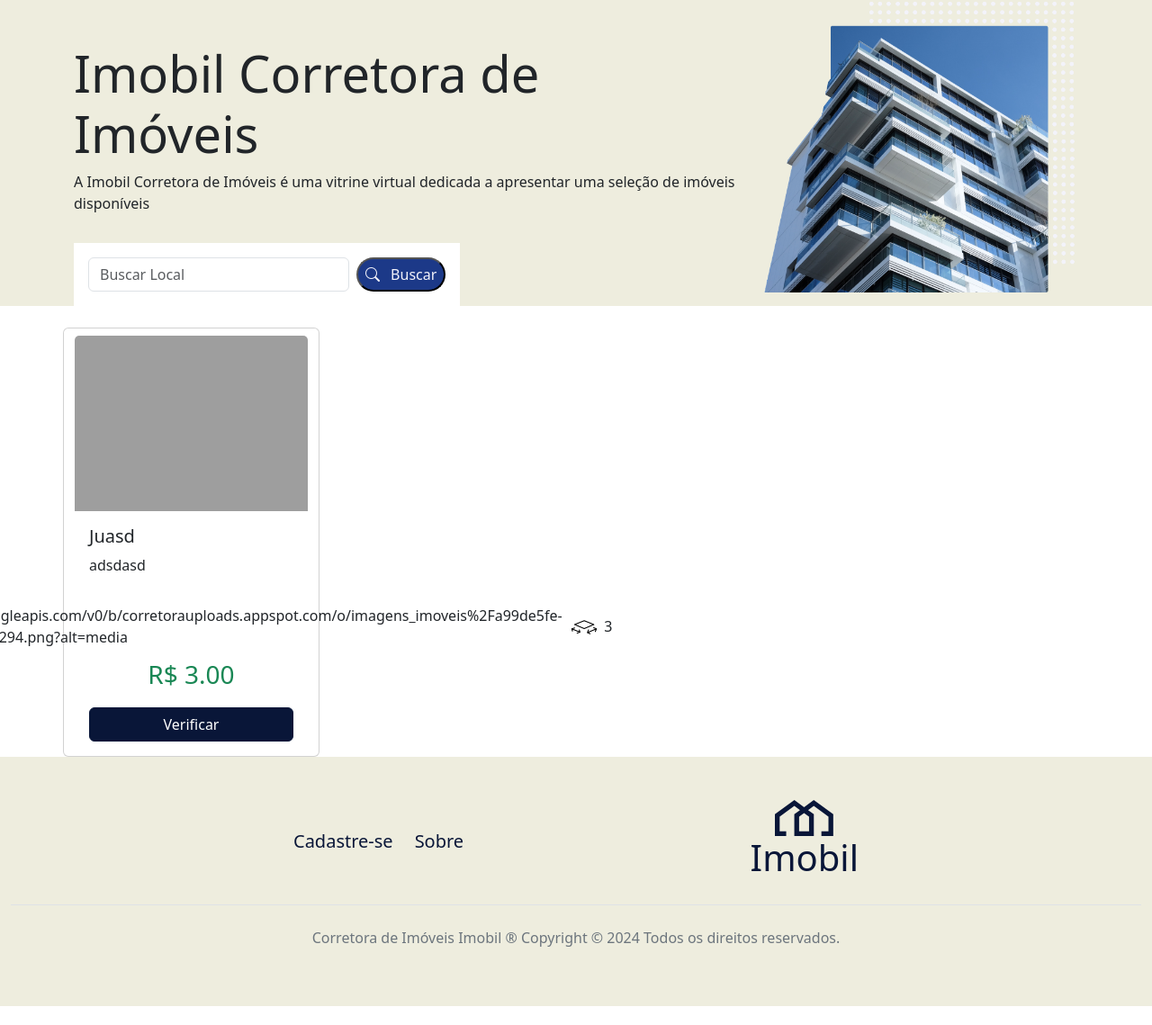
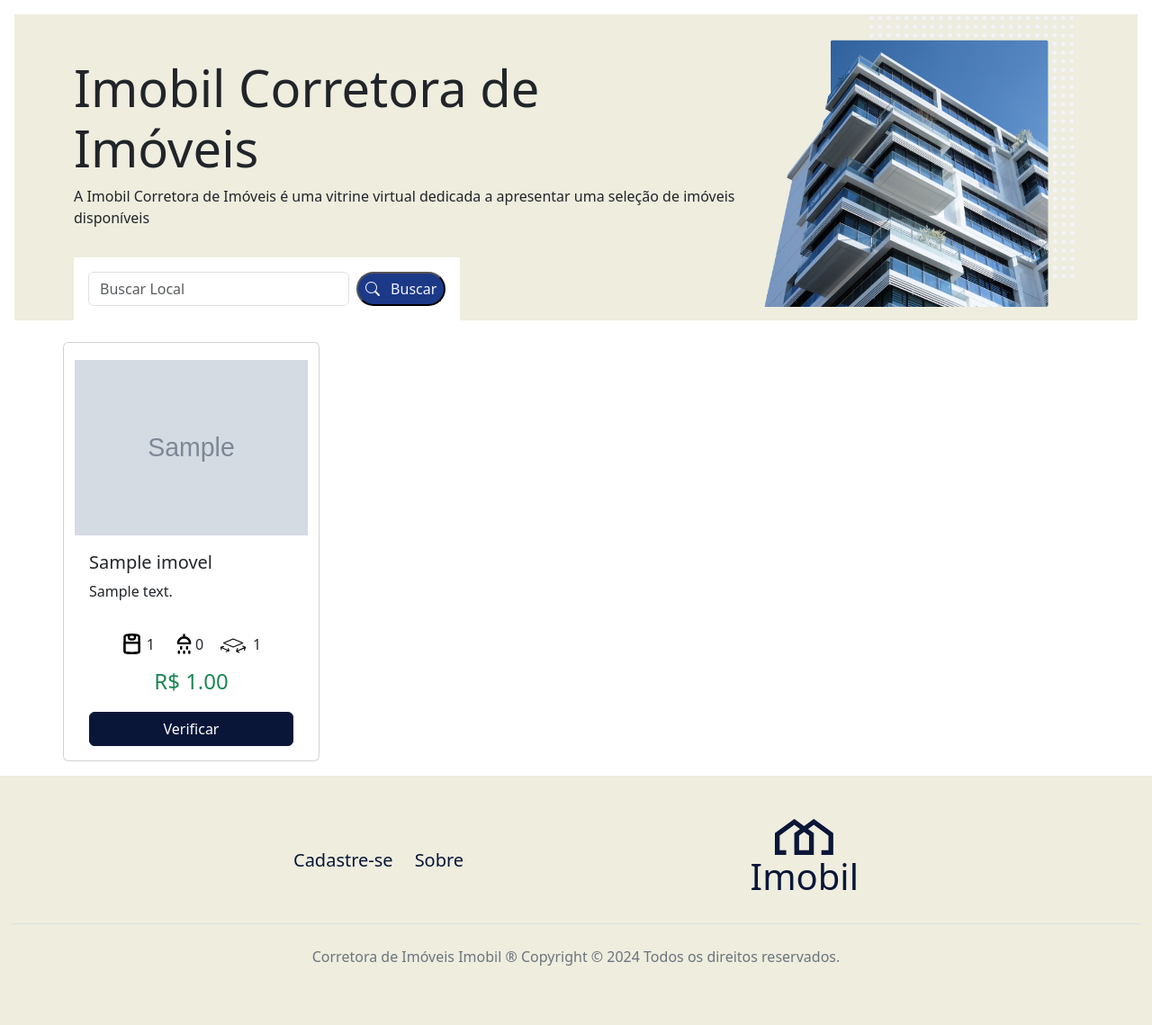
Before and after one commit to MirielleRosa/Imobi, a FastAPI app: page / in a window 1280 px wide. Shown: the part 82-1221 px from the top of the page at 90% size. Before the commit the page ends 1200 px from the top, so only its background shows below. Run offline with FastAPI, Linux system fonts and the light colour scheme; data comes from the database, SQL or seed files in the repository; tables that the repository leaves empty hold one stand-in row (values such as "Sample post"); grey boxes marked "Sample" are stand-in pictures; some libraries are stand-ins or nearby versions; grey boxes are pictures that could not be loaded.

Commit message:
correção tabela de imóveis em /imoveis e ajuste card em grid_imoveis

```diff
--- a/routes/main_routes.py
+++ b/routes/main_routes.py
@@ -111,9 +111,6 @@
     qtde_imoveis = ImovelRepo.obter_quantidade_busca(q)
     qtde_paginas = math.ceil(qtde_imoveis / float(tp))
 
-    print(imoveis)
-    print(qtde_imoveis)
-    print(qtde_paginas)
     return templates.TemplateResponse(
         "pages/buscar.html",
         {
--- a/sql/imovel_sql.py
+++ b/sql/imovel_sql.py
@@ -35,6 +35,10 @@
 SELECT * FROM imovel;
 """
 
+SQL_OBTER_TODOS_IMOVEIS_DO_CORRETOR = """
+SELECT * FROM imovel WHERE pessoa_id = ?;
+"""
+
 SQL_OBTER_UM_IMOVEL = """
 SELECT imovel.*, cidade.nome AS nome_cidade, cidade.estado
 FROM imovel
--- a/templates/main/includes/grid_imoveis.html
+++ b/templates/main/includes/grid_imoveis.html
@@ -1,9 +1,11 @@
 <div class="row row-cols-1 justify-content-start justify-content-md-center justify-content-lg-start row-cols-md-2 row-cols-lg-3 row-cols-xl-4 row-cols-xxl-5 gap-3 mt-4">
     {% for i in imoveis %}
     <div class="col card">
-        <a href="/imovel/{{i.id}}">
-            <img src="{{i.imagem_principal}}" class="card-img-top mt-2">
-        </a>
+        <div class="d-flex justify-content-center align-items-center mt-3" style="height: 200px;width: 100%; overflow: hidden;">
+            <a href="/imovel/{{i.id}}">
+                <img src="{{i.imagem_principal}}" class="img-fluid">
+            </a>
+        </div>
         <div class="card-body">
             <h5 class="card-title">{{i.titulo}}</h5>
             <p class="card-text texto-3-linhas">{{i.descricao}}</p>
@@ -25,7 +27,7 @@
             </div>
             <div class="d-flex flex-column align-items-center mt-2">
                 <div class="price text-success">
-                    <p class="fs-3 fs-md-4">R$ {{"{:,.2f}".format(i.preco)}}</p>
+                    <p class="fs-4 fs-md-4">R$ {{"{:,.2f}".format(i.preco)}}</p>
                 </div>
                 <a href="/imovel/{{i.id}}" class="btn btn-primary w-100">Verificar</a>
             </div>
--- a/templates/shared/pages/base.html
+++ b/templates/shared/pages/base.html
@@ -11,7 +11,7 @@
 </head>
 <body class="d-flex flex-column min-vh-100">
     {% include "includes/header.html" %}
-    <main class="flex-grow-1">
+    <main class="flex-grow-1 m-3">
         <div class="bg-gray">
             <div class="container">
                 <div class="row">
```
Also changed, not shown: repositories/imovel_repo.py (+12 -0 lines), routes/pessoa_routes.py (+3 -15 lines), dados.db.
